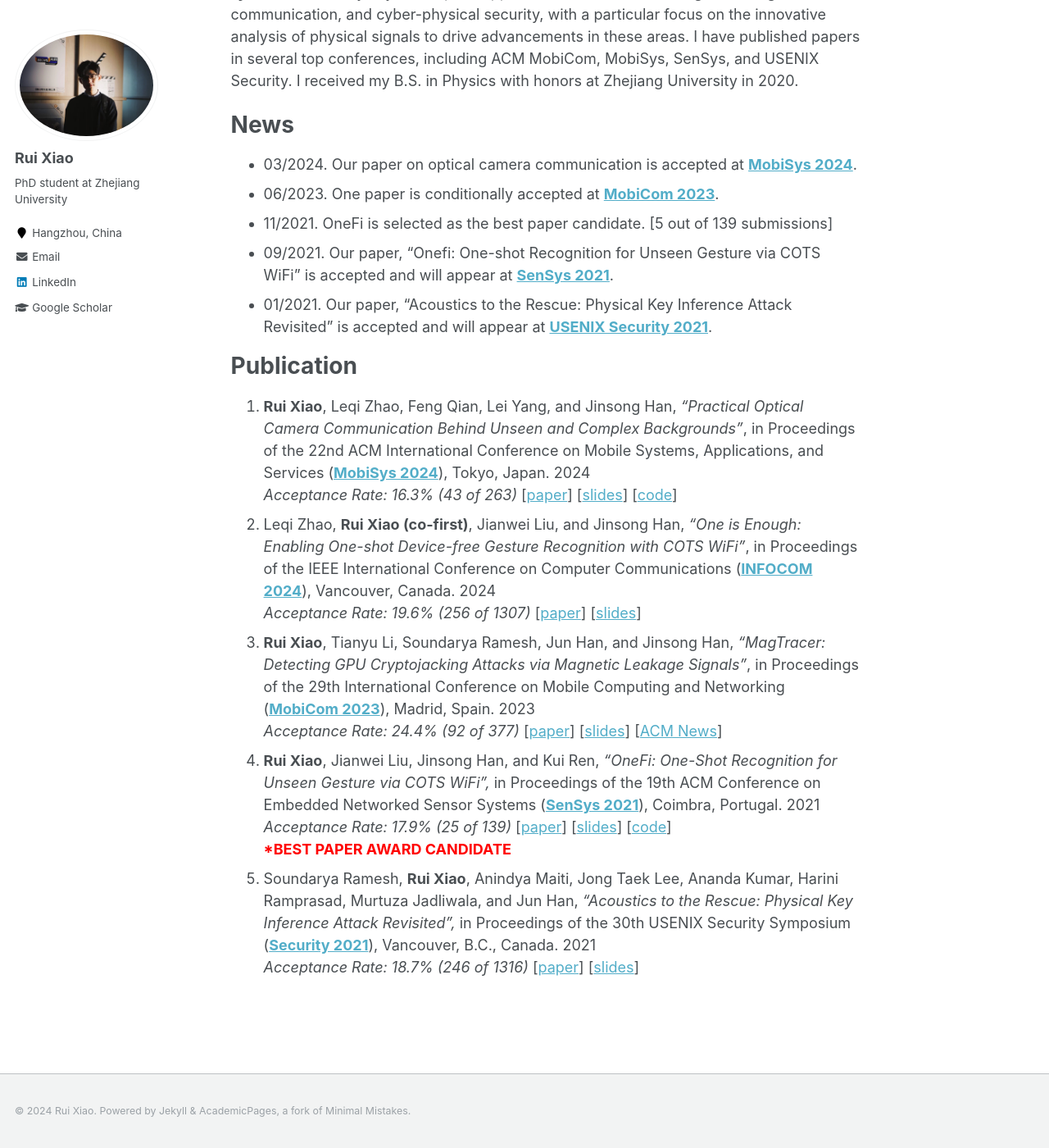
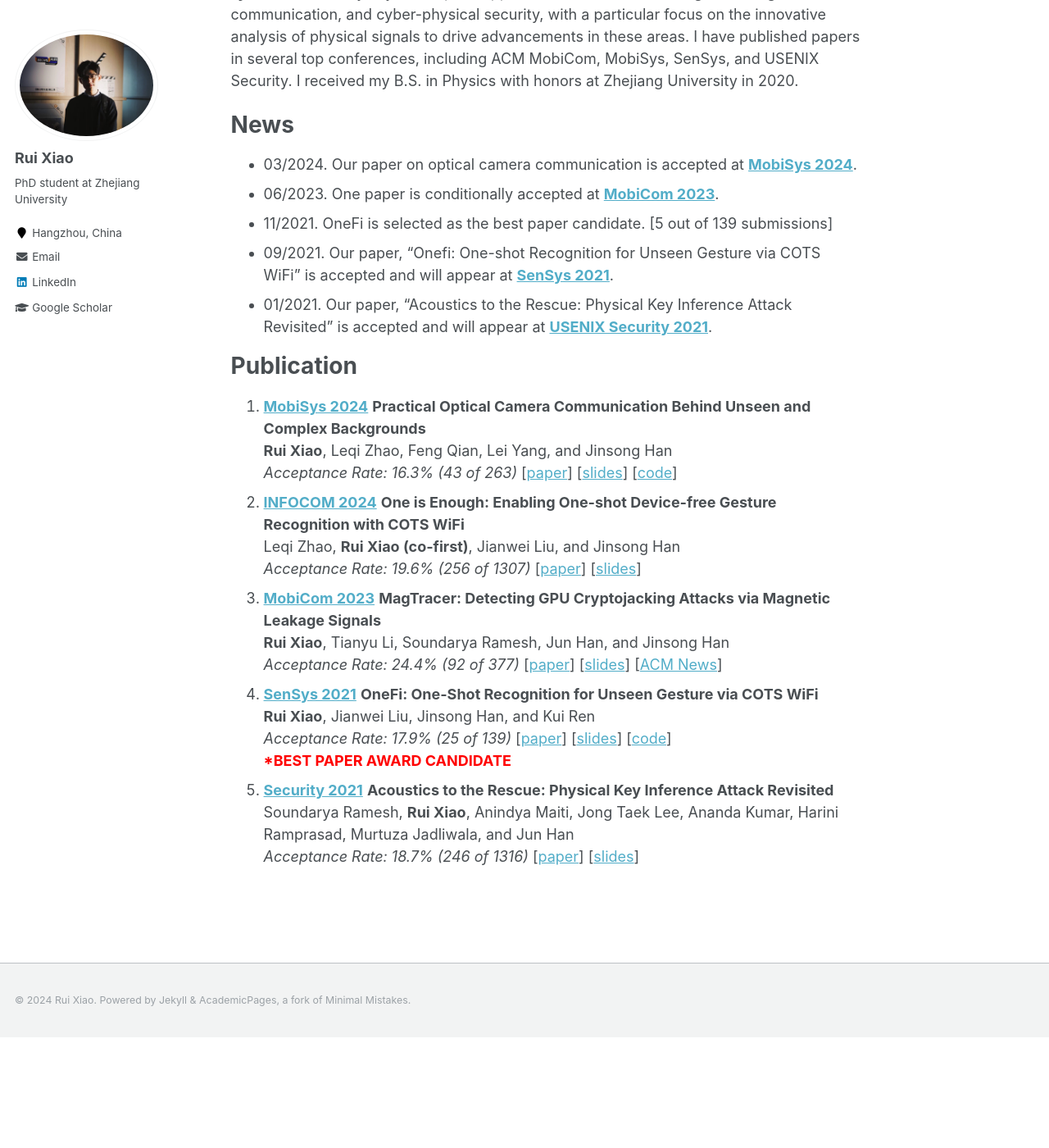
Before and after one commit to ruixiao24/ruixiao24.github.io, a Jekyll site: the page built from _pages/about.md, in a window 1280 px wide and 1400 px high, scrolled down 307 px. Shown: the whole window at 82% size. Built offline with Jekyll 4.4.1, drawn with Linux system fonts in a browser that asks for light colours; after the commit the page ends 1572 px from its top, so only the background shows below that.

Commit message:
Update about.md

```diff
--- a/_pages/about.md
+++ b/_pages/about.md
@@ -22,14 +22,19 @@
 - 01/2021. Our paper, “Acoustics to the Rescue: Physical Key Inference Attack Revisited” is accepted and will appear at **[USENIX Security 2021](https://www.usenix.org/conference/usenixsecurity21)**.
 
 # Publication
-1. **Rui Xiao**, Leqi Zhao, Feng Qian, Lei Yang, and Jinsong Han, *"Practical Optical Camera Communication Behind Unseen and Complex Backgrounds"*, in Proceedings of the 22nd ACM International Conference on Mobile Systems, Applications, and Services (**[MobiSys 2024](https://sigmobile.org/mobisys/2024/)**), Tokyo, Japan. 2024
+1. **[MobiSys 2024](https://sigmobile.org/mobisys/2024/)** __Practical Optical Camera Communication Behind Unseen and Complex Backgrounds__
+    **Rui Xiao**, Leqi Zhao, Feng Qian, Lei Yang, and Jinsong Han
     *Acceptance Rate: 16.3% (43 of 263)* [[paper](https://ruixiao24.github.io/files/winklink-mobisys24.pdf)] [[slides](https://ruixiao24.github.io/files/winklink-mobisys-final.pdf)] [[code](https://github.com/ruixiao24/winklink-mobisys2024)]
-1. Leqi Zhao, **Rui Xiao (co-first)**, Jianwei Liu, and Jinsong Han, *"One is Enough: Enabling One-shot Device-free Gesture Recognition with COTS WiFi"*, in Proceedings of the IEEE International Conference on Computer Communications (**[INFOCOM 2024](https://infocom2024.ieee-infocom.org/)**), Vancouver, Canada. 2024
+1. **[INFOCOM 2024](https://infocom2024.ieee-infocom.org/)** __One is Enough: Enabling One-shot Device-free Gesture Recognition with COTS WiFi__
+    Leqi Zhao, **Rui Xiao (co-first)**, Jianwei Liu, and Jinsong Han
     *Acceptance Rate: 19.6% (256 of 1307)* [[paper](https://ruixiao24.github.io/files/onesense-infocom24.pdf)] [[slides](https://ruixiao24.github.io/files/OneSense.pdf)]
-1. **Rui Xiao**, Tianyu Li, Soundarya Ramesh, Jun Han, and Jinsong Han, *"MagTracer: Detecting GPU Cryptojacking Attacks via Magnetic Leakage Signals"*, in Proceedings of the 29th International Conference on Mobile Computing and Networking (**[MobiCom 2023](https://sigmobile.org/mobicom/2023/)**), Madrid, Spain. 2023
+1. **[MobiCom 2023](https://sigmobile.org/mobicom/2023/)** __MagTracer: Detecting GPU Cryptojacking Attacks via Magnetic Leakage Signals__
+    **Rui Xiao**, Tianyu Li, Soundarya Ramesh, Jun Han, and Jinsong Han
     *Acceptance Rate: 24.4% (92 of 377)* [[paper](https://ruixiao24.github.io/files/magtracer-mobicom23.pdf)] [[slides](https://ruixiao24.github.io/files/MagTracer-mobicom23.pptx)] [[ACM News](https://cacm.acm.org/news/magnetic-sensors-pinpoint-gpu-cryptojacking-attacks)]
-1. **Rui Xiao**, Jianwei Liu, Jinsong Han, and Kui Ren, *"OneFi: One-Shot Recognition for Unseen Gesture via COTS WiFi",* in Proceedings of the 19th ACM Conference on Embedded Networked Sensor Systems (**[SenSys 2021](https://sensys.acm.org/2021/)**), Coimbra, Portugal. 2021
+1. **[SenSys 2021](https://sensys.acm.org/2021/)** __OneFi: One-Shot Recognition for Unseen Gesture via COTS WiFi__
+    **Rui Xiao**, Jianwei Liu, Jinsong Han, and Kui Ren
     *Acceptance Rate: 17.9% (25 of 139)* [[paper](https://ruixiao24.github.io/files/rui_onefi.pdf)] [[slides](https://ruixiao24.github.io/files/onefi-sensys21.pptx)] [[code](https://github.com/ruixiao24/onefi)]
     <span style="color:red"> ***BEST PAPER AWARD CANDIDATE**</span>
-1. Soundarya Ramesh, **Rui Xiao**, Anindya Maiti, Jong Taek Lee, Ananda Kumar, Harini Ramprasad, Murtuza Jadliwala, and Jun Han, *"Acoustics to the Rescue: Physical Key Inference Attack Revisited",* in Proceedings of the 30th USENIX Security Symposium (**[Security 2021](https://www.usenix.org/conference/usenixsecurity21)**), Vancouver, B.C., Canada. 2021
+1. **[Security 2021](https://www.usenix.org/conference/usenixsecurity21)** __Acoustics to the Rescue: Physical Key Inference Attack Revisited__
+    Soundarya Ramesh, **Rui Xiao**, Anindya Maiti, Jong Taek Lee, Ananda Kumar, Harini Ramprasad, Murtuza Jadliwala, and Jun Han
     *Acceptance Rate: 18.7% (246 of 1316)* [[paper](https://www.usenix.org/system/files/sec21fall-ramesh.pdf)] [[slides](https://www.usenix.org/system/files/sec21_slides_ramesh.pdf)]
```
